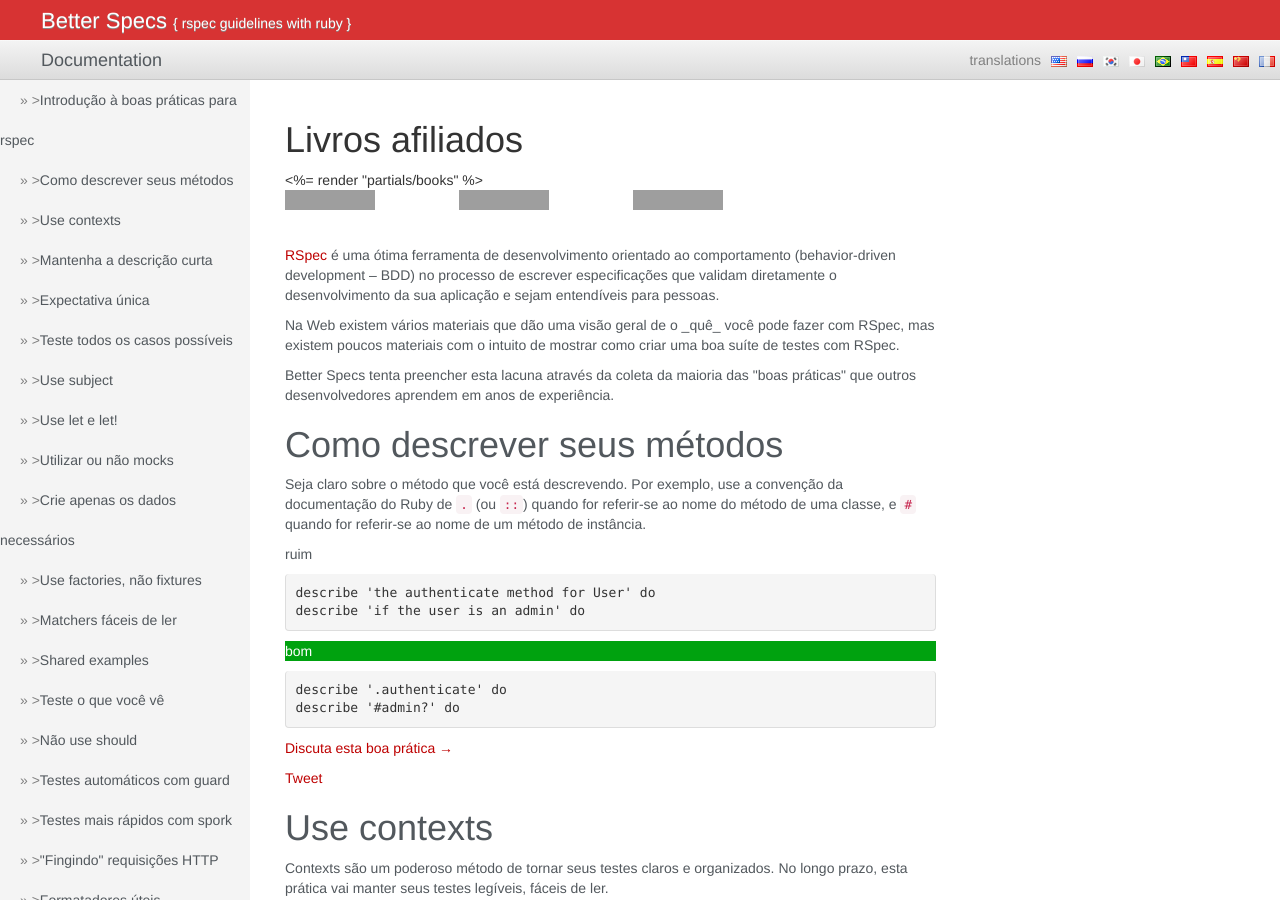
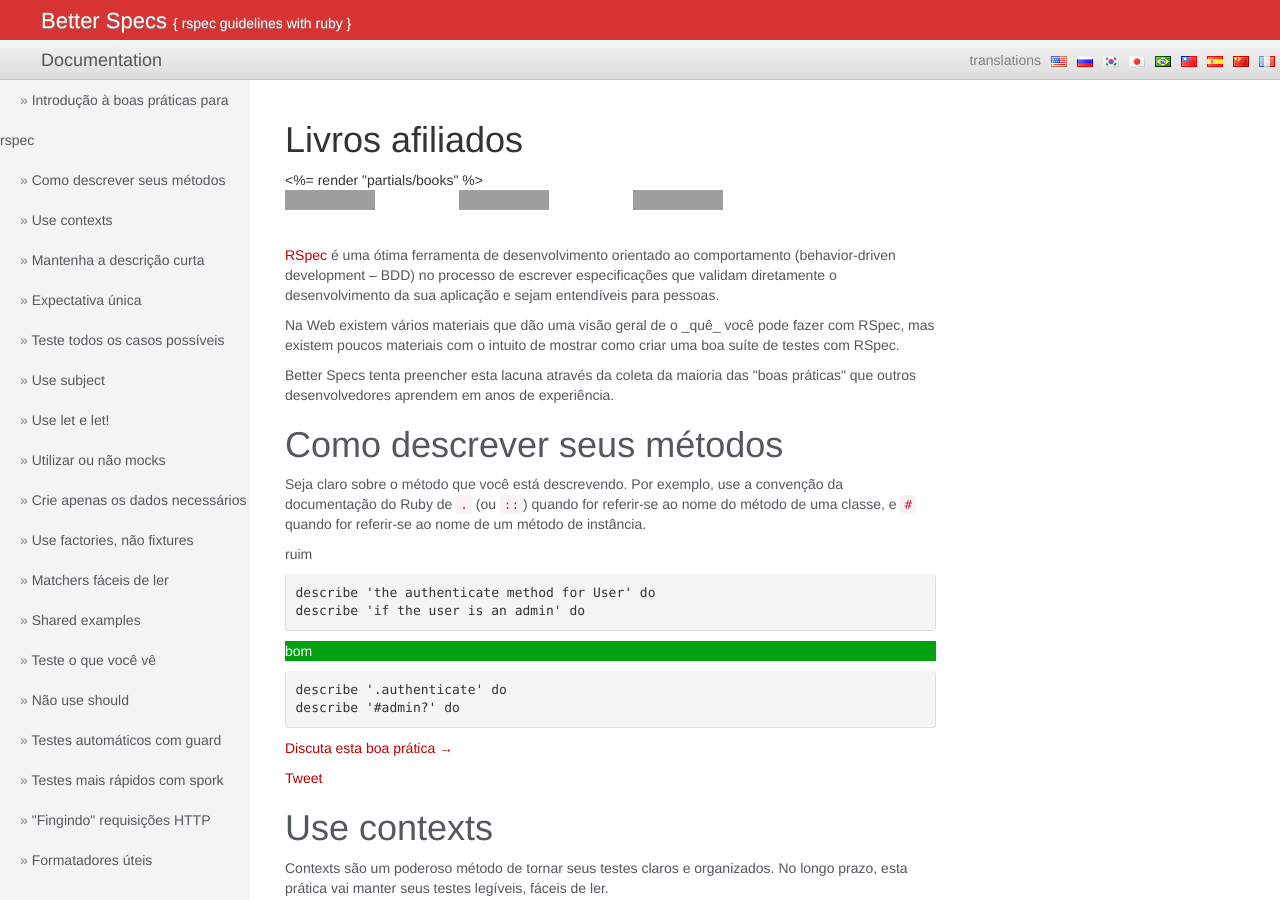
Before and after one commit to akz92/akz92.github.io, a Jekyll site: the page built from br/index.html, in a window 1280 px wide and 900 px high. Built offline with Jekyll 4.4.1, drawn with Linux system fonts in a browser that asks for light colours; nearby versions of some CDN libraries; library files that are not in the unit come from our copies; comment, search, counter and statistics services are not loaded; grey boxes are pictures that could not be loaded.

Commit message:
removedunnecessary arrow

```diff
--- a/br/index.html
+++ b/br/index.html
@@ -6,25 +6,25 @@
   <!-- Sidebar -->
   <div id="sidebar-wrapper">
     <ul class="sidebar-nav">
-      <li class="little">&raquo; ><a href="/">Introdução à boas práticas para rspec</a></li>
-      <li class="little">&raquo; ><a href="#describe">Como descrever seus métodos</a></li>
-      <li class="little">&raquo; ><a href="#contexts">Use contexts</a></li>
-      <li class="little">&raquo; ><a href="#short">Mantenha a descrição curta</a></li>
-      <li class="little">&raquo; ><a href="#single">Expectativa única</a></li>
-      <li class="little">&raquo; ><a href="#all">Teste todos os casos possíveis</a></li>
-      <li class="little">&raquo; ><a href="#subject">Use subject</a></li>
-      <li class="little">&raquo; ><a href="#let">Use let e let!</a></li>
-      <li class="little">&raquo; ><a href="#mock">Utilizar ou não mocks</a></li>
-      <li class="little">&raquo; ><a href="#data">Crie apenas os dados necessários</a></li>
-      <li class="little">&raquo; ><a href="#factories">Use factories, não fixtures</a></li>
-      <li class="little">&raquo; ><a href="#matchers">Matchers fáceis de ler</a></li>
-      <li class="little">&raquo; ><a href="#sharedexamples">Shared examples</a></li>
-      <li class="little">&raquo; ><a href="#integration">Teste o que você vê</a></li>
-      <li class="little">&raquo; ><a href="#should">Não use should</a></li>
-      <li class="little">&raquo; ><a href="#guard">Testes automáticos com guard</a></li>
-      <li class="little">&raquo; ><a href="#spork">Testes mais rápidos com spork</a></li>
-      <li class="little">&raquo; ><a href="#http">"Fingindo" requisições HTTP</a></li>
-      <li class="little">&raquo; ><a href="#formatter">Formatadores úteis</a></li>
+      <li class="little">&raquo; <a href="/">Introdução à boas práticas para rspec</a></li>
+      <li class="little">&raquo; <a href="#describe">Como descrever seus métodos</a></li>
+      <li class="little">&raquo; <a href="#contexts">Use contexts</a></li>
+      <li class="little">&raquo; <a href="#short">Mantenha a descrição curta</a></li>
+      <li class="little">&raquo; <a href="#single">Expectativa única</a></li>
+      <li class="little">&raquo; <a href="#all">Teste todos os casos possíveis</a></li>
+      <li class="little">&raquo; <a href="#subject">Use subject</a></li>
+      <li class="little">&raquo; <a href="#let">Use let e let!</a></li>
+      <li class="little">&raquo; <a href="#mock">Utilizar ou não mocks</a></li>
+      <li class="little">&raquo; <a href="#data">Crie apenas os dados necessários</a></li>
+      <li class="little">&raquo; <a href="#factories">Use factories, não fixtures</a></li>
+      <li class="little">&raquo; <a href="#matchers">Matchers fáceis de ler</a></li>
+      <li class="little">&raquo; <a href="#sharedexamples">Shared examples</a></li>
+      <li class="little">&raquo; <a href="#integration">Teste o que você vê</a></li>
+      <li class="little">&raquo; <a href="#should">Não use should</a></li>
+      <li class="little">&raquo; <a href="#guard">Testes automáticos com guard</a></li>
+      <li class="little">&raquo; <a href="#spork">Testes mais rápidos com spork</a></li>
+      <li class="little">&raquo; <a href="#http">"Fingindo" requisições HTTP</a></li>
+      <li class="little">&raquo; <a href="#formatter">Formatadores úteis</a></li>
       <hr>
       <li><a href="#books">Livros</a></li>
       <li><a href="#presentations">Apresentações</a></li>
```
